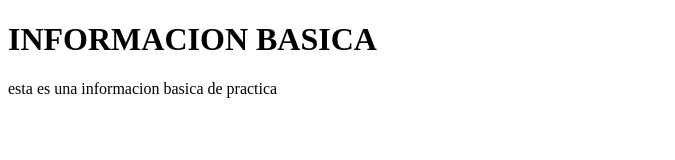
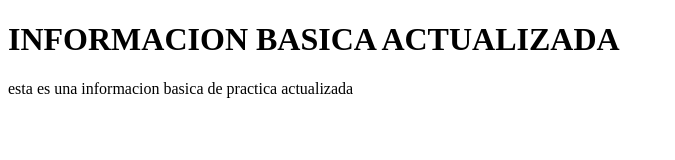
Before and after one commit to joandestructor777/proyecto, a plain HTML site: page index.html in a window 1280 px wide. Shown: the whole page, without its empty margins (0-675 px from the left). Drawn offline with Linux system fonts and the light colour scheme.

Commit message:
Se agregaron los archivos basicos actualizados

```diff
--- a/index.html
+++ b/index.html
@@ -6,7 +6,7 @@
     <title>Document</title>
 </head>
 <body>
-    <h1>INFORMACION BASICA </h1>
-    <P>esta es una informacion basica de practica</P>
+    <h1>INFORMACION BASICA ACTUALIZADA</h1>
+    <P>esta es una informacion basica de practica actualizada</P>
 </body>
 </html>
```
Also changed, not shown: info.txt.
